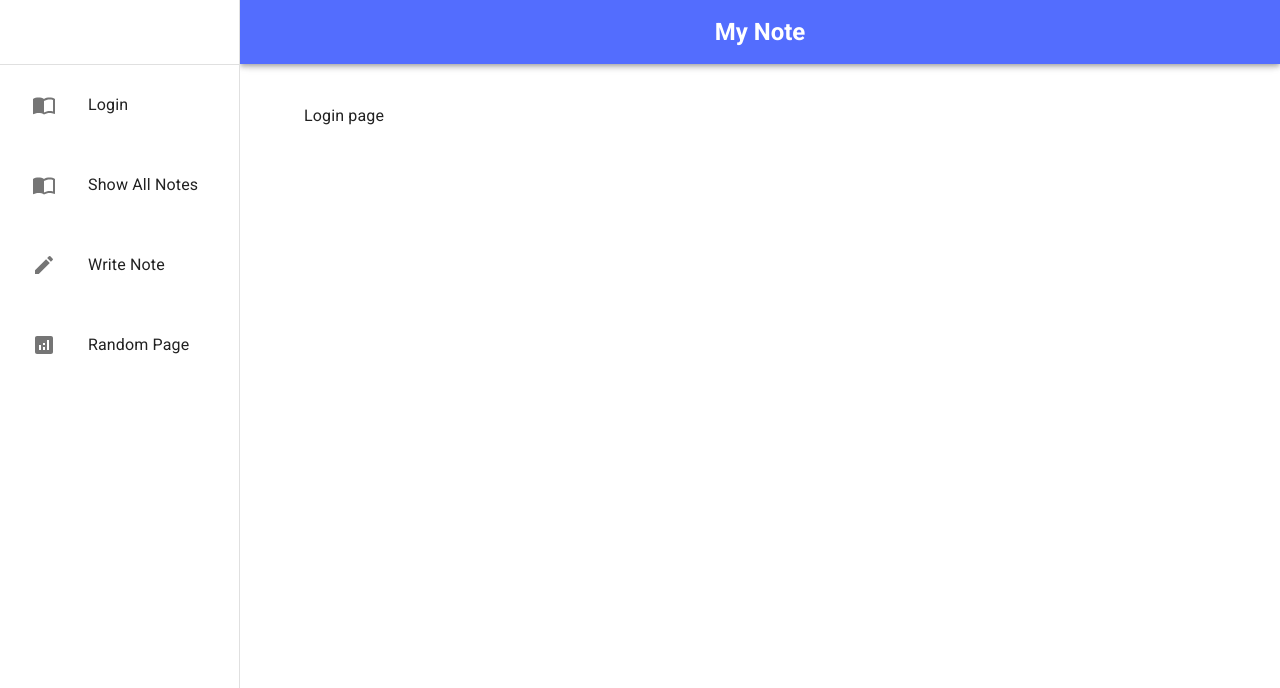
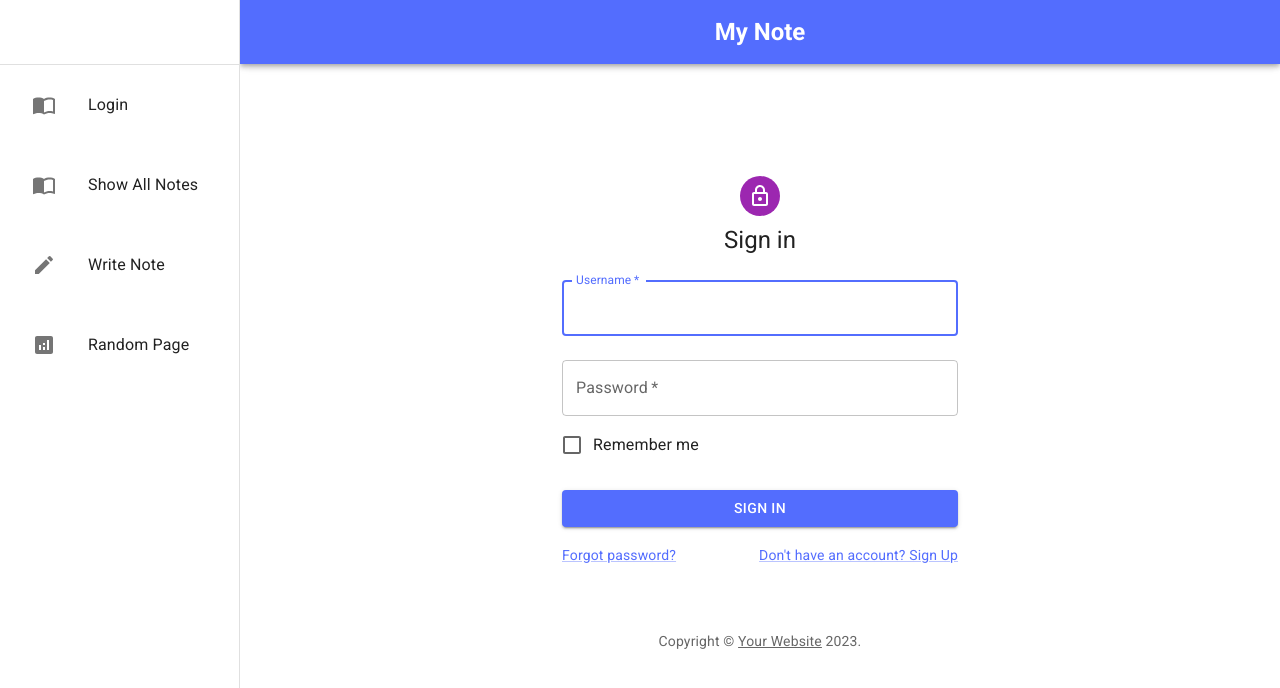
Before and after one commit to KimJaehyunPro/NoteAppFrontend, a React (Create React App) app: page /auth/login in a window 1280 px wide. Shown: the top 688 px of the page. Built offline with nearby package versions, Linux system fonts and the light colour scheme; no server answers.

Commit message:
NOTE-86: implemented login page, implemented localStorage

```diff
--- a/src/Pages/Authentication/LoginPage.jsx
+++ b/src/Pages/Authentication/LoginPage.jsx
@@ -1,20 +1,119 @@
-import { useQuery, useQueryClient } from "@tanstack/react-query";
 import { useState, useEffect } from "react";
 import getJWSToken from "../utils/getJWSToken";
 
-export default function LoginPage(props) {
+import * as React from 'react';
+import Avatar from '@mui/material/Avatar';
+import Button from '@mui/material/Button';
+import CssBaseline from '@mui/material/CssBaseline';
+import TextField from '@mui/material/TextField';
+import FormControlLabel from '@mui/material/FormControlLabel';
+import Checkbox from '@mui/material/Checkbox';
+import Link from '@mui/material/Link';
+import Grid from '@mui/material/Grid';
+import Box from '@mui/material/Box';
+import LockOutlinedIcon from '@mui/icons-material/LockOutlined';
+import Typography from '@mui/material/Typography';
+import Container from '@mui/material/Container';
+
+function Copyright(props) {
+  return (
+    <Typography variant="body2" color="text.secondary" align="center" {...props}>
+      {'Copyright © '}
+      <Link color="inherit" href="https://mui.com/">
+        Your Website
+      </Link>{' '}
+      {new Date().getFullYear()}
+      {'.'}
+    </Typography>
+  );
+}
+
+export default function LoginPage() {
 
     const [JWSToken, setJWSToken] = useState(null);
 
     useEffect(() => {
+
+    }, [JWSToken]);
+
+    const handleSubmit = (event) => {
+        event.preventDefault();
+        const data = new FormData(event.currentTarget);
+
         const fetchToken = () => {
-            const token = getJWSToken('foo', 'bar');
-            setJWSToken(token);
+            return getJWSToken(data.get('username'), data.get('password'));
         };
-        fetchToken();
-    }, []);
+
+        fetchToken().then(data => {
+            setJWSToken(data.accessToken);
+        })
+    };
 
     return (
-        <div>Login page</div>
-    )
+    <Container component="main" maxWidth="xs">
+
+        <CssBaseline />
+        <Box
+            sx={{
+            marginTop: 8,
+            display: 'flex',
+            flexDirection: 'column',
+            alignItems: 'center',
+            }}
+        >
+            <Avatar sx={{ m: 1, bgcolor: 'secondary.main' }}>
+            <LockOutlinedIcon />
+            </Avatar>
+            <Typography component="h1" variant="h5">
+            Sign in
+            </Typography>
+            <Box component="form" onSubmit={handleSubmit} noValidate sx={{ mt: 1 }}>
+                <TextField
+                    margin="normal"
+                    required
+                    fullWidth
+                    id="usernameInput"
+                    label="Username"
+                    name="username"
+                    autoFocus
+                />
+                <TextField
+                    margin="normal"
+                    required
+                    fullWidth
+                    name="password"
+                    label="Password"
+                    type="password"
+                    id="password"
+                />
+                <FormControlLabel
+                    control={<Checkbox value="remember" color="primary" />}
+                    label="Remember me"
+                />
+                <Button
+                    type="submit"
+                    fullWidth
+                    variant="contained"
+                    sx={{ mt: 3, mb: 2 }}
+                >
+                    Sign In
+                </Button>
+
+                <Grid container>
+                    <Grid item xs>
+                    <Link href="#" variant="body2">
+                        Forgot password?
+                    </Link>
+                    </Grid>
+                    <Grid item>
+                    <Link href="#" variant="body2">
+                        {"Don't have an account? Sign Up"}
+                    </Link>
+                    </Grid>
+                </Grid>
+            </Box>
+        </Box>
+        <Copyright sx={{ mt: 8, mb: 4 }} />
+        </Container>
+    );
 }
--- a/src/Pages/utils/getJWSToken.js
+++ b/src/Pages/utils/getJWSToken.js
@@ -1,24 +1,18 @@
 import { LOGIN_API_URL } from '../../Constants/endpoints';
 import axios from 'axios';
 
-export default function getJWSToken(
-    username,
-    password
-) {
-    username = "testUser1";
-    password = "123";
+export default function getJWSToken(username, password) {
+    return axios
+        .post(`${process.env.REACT_APP_BACKEND_URL}/${LOGIN_API_URL}`, {
+            username,
+            password,
+        })
+        .then((response) => {
+            if (response.data.accessToken) {
+                localStorage.setItem("accessToken", response.data.accessToken);
+                localStorage.setItem("tokenType", response.data.tokenType);
 
-    axios.post(`${process.env.REACT_APP_BACKEND_URL}/${LOGIN_API_URL}`, {
-            username,
-            password
-        })
-        .then(response => {
-
-            if (response.data.accessToken) {
-                localStorage.setItem("token", JSON.stringify(response.data));
-                return localStorage.getItem('token');
+                return { accessToken: localStorage.getItem("accessToken"), tokenType: localStorage.getItem("tokenType") };
             }
-
-            return response.data;
         });
 }
```
